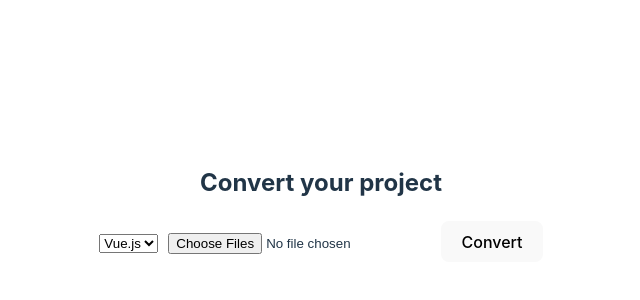
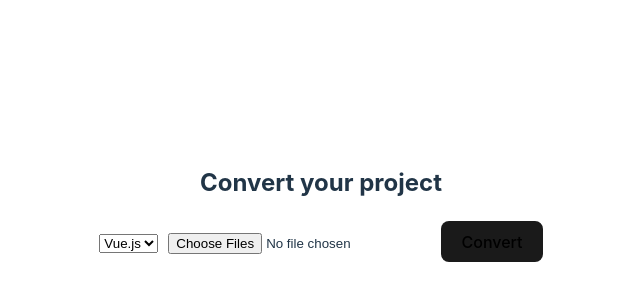
Before and after one commit to Micha361/framework-converter, a Vue app: page / in a window 1280 px wide. Shown: the part 46-346 px from the top of the page, without its empty margins (319-959 px from the left). Built offline with nearby package versions, Linux system fonts and the light colour scheme.

Commit message:
Redirect button css from style.css to home.vue

```diff
--- a/src/style.css
+++ b/src/style.css
@@ -25,22 +25,7 @@ h1 {
   line-height: 1.1;
 }
 
-button {
-  border-radius: 8px;
-  border: 1px solid transparent;
-  padding: 0.6em 1.2em;
-  font-size: 1em;
-  font-weight: 500;
-  font-family: inherit;
-  background-color: #1a1a1a;
-  cursor: pointer;
-  transition: border-color 0.25s;
-}
 
-button:focus,
-button:focus-visible {
-  outline: 4px auto -webkit-focus-ring-color;
-}
 
 .card {
   padding: 2em;
--- a/src/views/home.vue
+++ b/src/views/home.vue
@@ -56,6 +56,20 @@ h2 {
 
 .convertbtn {
   margin-left: 20px;
+  border-radius: 8px;
+  border: 1px solid transparent;
+  padding: 0.6em 1.2em;
+  font-size: 1em;
+  font-weight: 500;
+  font-family: inherit;
+  background-color: #1a1a1a;
+  cursor: pointer;
+  transition: border-color 0.25s;
+}
+
+.convertbtn:hover {
+  border-color: #ffffff;
+  background-color: #333;
 }
 
 .fileselect {
```
